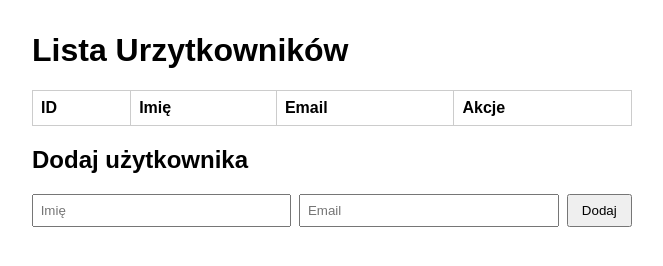
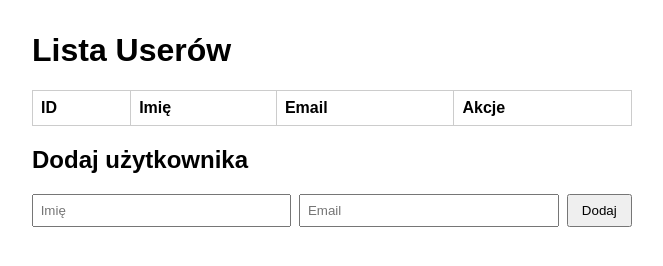
Before and after one commit to Bar-Kas/node-projekt-narzedzia, a website: page node-app/public/index.html in a window 1280 px wide. Shown: the whole page, without its empty margins (308-971 px from the left). Drawn offline with Linux system fonts and the light colour scheme; no server answers.

Commit message:
Update index.html

```diff
--- a/node-app/public/index.html
+++ b/node-app/public/index.html
@@ -13,7 +13,7 @@
   </style>
 </head>
 <body>
-  <h1>Lista Urzytkowników</h1>
+  <h1>Lista Userów</h1>
   <table>
     <thead>
       <tr><th>ID</th><th>Imię</th><th>Email</th><th>Akcje</th></tr>
```
